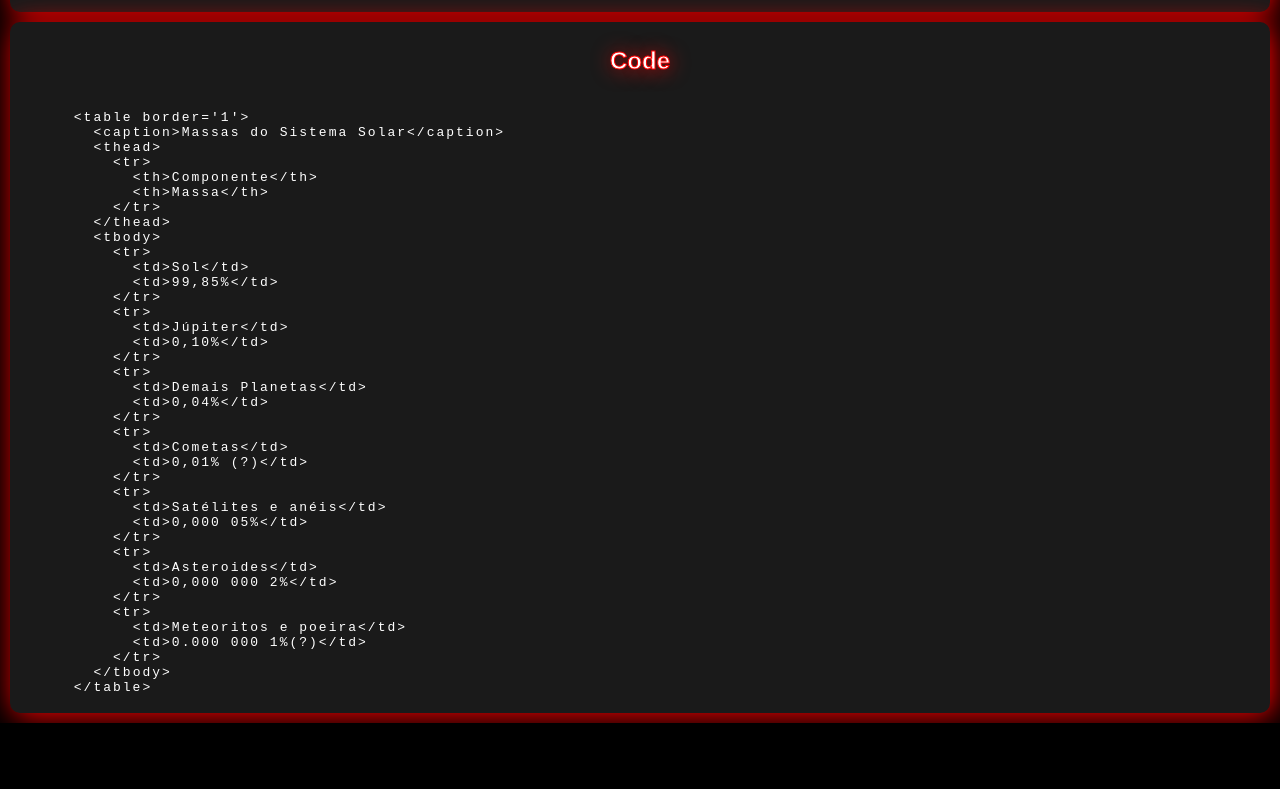
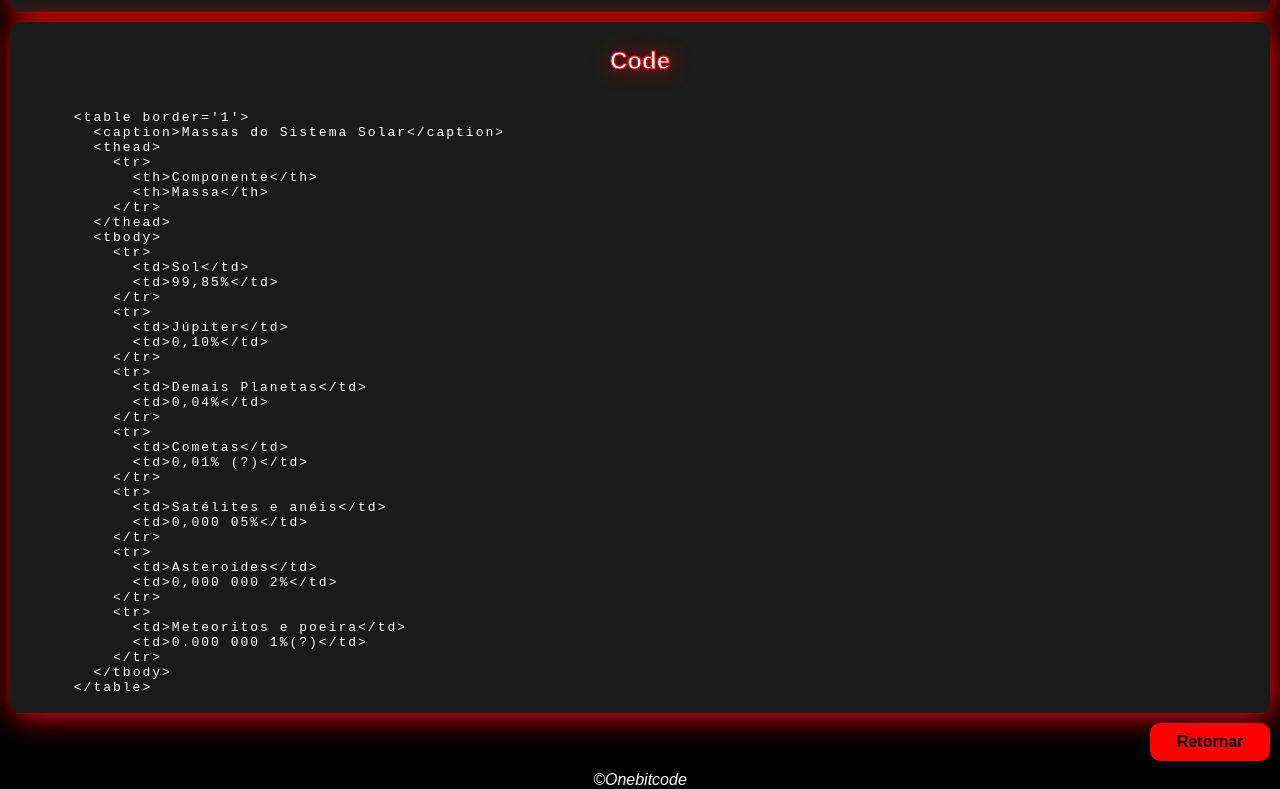
Before and after one commit to ToKolob/Estudos, a plain HTML site: page Onebitcode/003 Criando sau primeira tabela/index.html in a window 1280 px wide. Shown: the part 558-1347 px from the top of the page. Before the commit the page ends 1281 px from the top, so only its background shows below. Drawn offline with Linux system fonts and the light colour scheme.

Commit message:
primeira edição pelo spck

```diff
--- a/Onebitcode/003 Criando sau primeira tabela/index.html
+++ b/Onebitcode/003 Criando sau primeira tabela/index.html
@@ -107,6 +107,10 @@
       &lt;/table></code></pre>
 
     </div>
+   <a href="../Onebitcode integrado.html">  <div class="retornar">Retornar</div></a>
+<footer>
+  &copy;Onebitcode
+</footer>
 
 
 </body>
```
Also changed, not shown: Onebitcode/001 Exercício Criando uma lista/index.html (+1 -0 lines), Onebitcode/002 Exercício Guia de Galáxias.html/Galáxia de Andromeda.html (+4 -0 lines), Onebitcode/002 Exercício Guia de Galáxias.html/grande nuvem de magalhaes.html (+5 -0 lines), Onebitcode/002 Exercício Guia de Galáxias.html/olho negro.html (+5 -0 lines), Onebitcode/005 Criando seu primeiro Form/index.html (+5 -0 lines), Onebitcode/Onebitcode integrado.html (+2 -2 lines).
